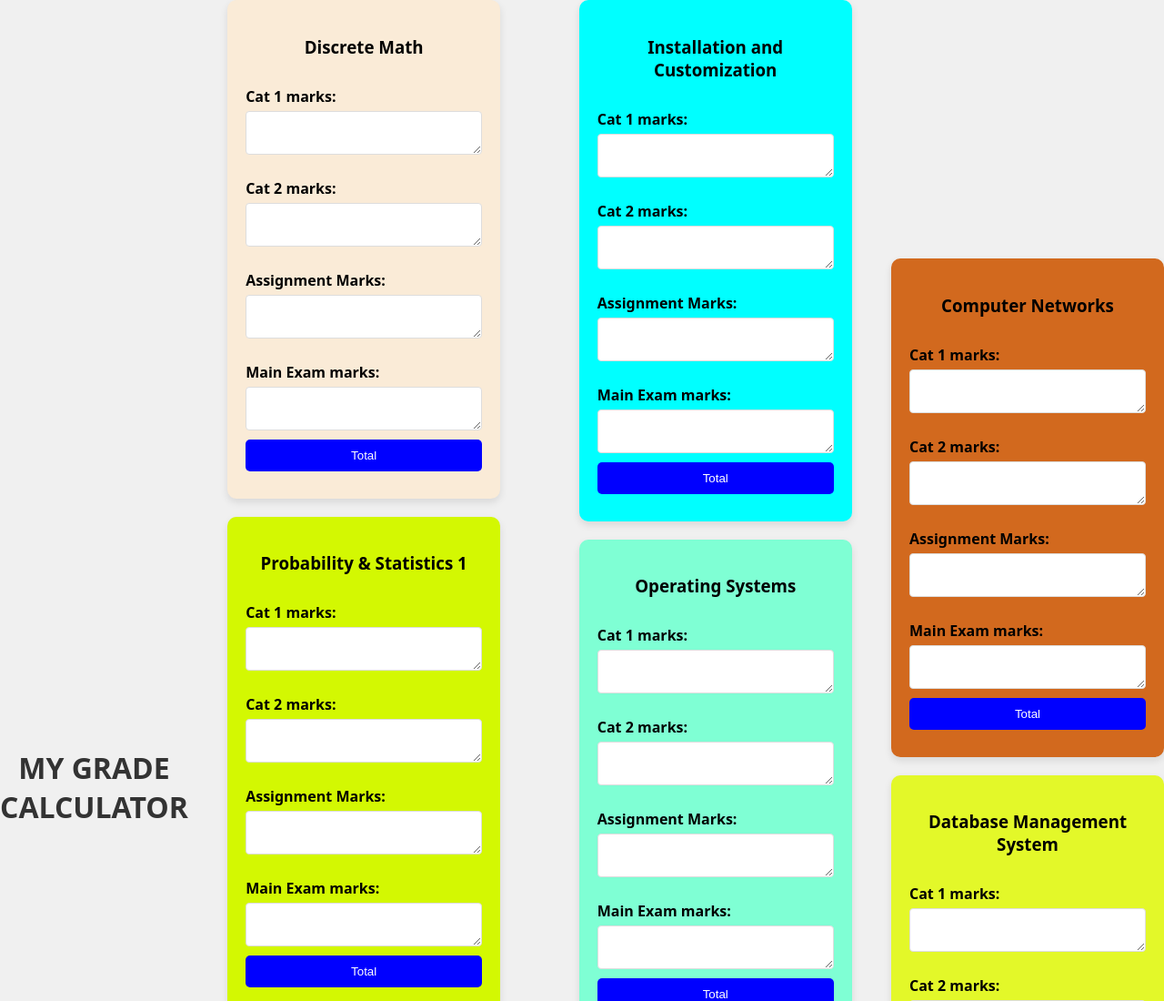
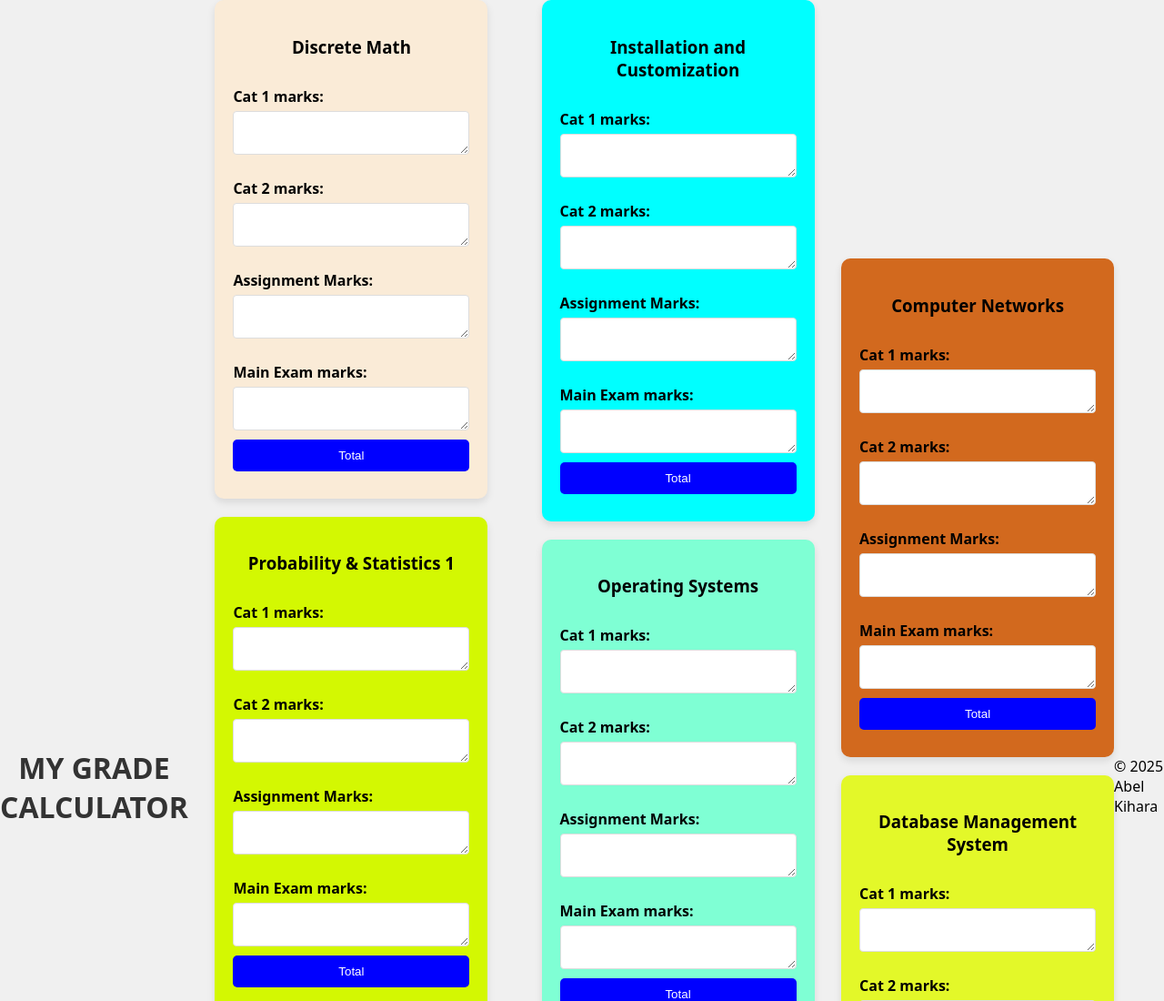
Before and after one commit to Boulder1-kihara/grade-calculator-, a plain HTML site: page index.html in a window 1280 px wide. Shown: the top 1100 px of the page at 91% size. Drawn offline with Linux system fonts and the light colour scheme.

Commit message:
Update index.html

```diff
--- a/index.html
+++ b/index.html
@@ -306,5 +306,6 @@
             messageArea.style.display = "block";
         }
     </script>
+    <p>&copy; 2025 Abel Kihara</p>
 </body>
 </html>
```
